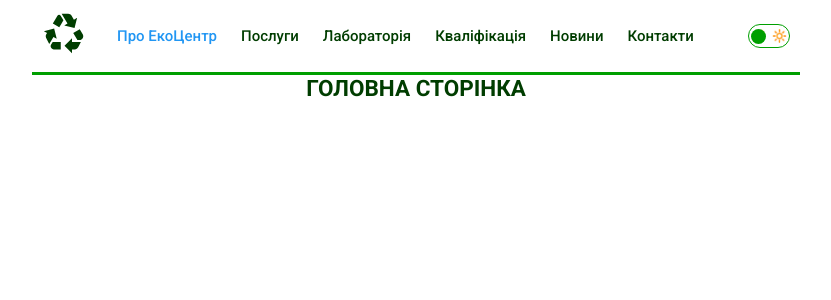
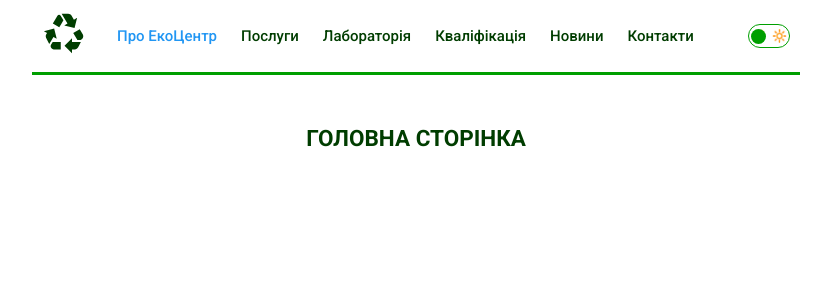
Before and after one commit to Eugensson/ecocenter, a Next.js app: page / in a window 1280 px wide. Shown: the top 300 px of the page, without its empty margins (224-1055 px from the left). Built offline with nearby package versions, Linux system fonts and the light colour scheme.

Commit message:
Update page.jsx

```diff
--- a/src/app/page.jsx
+++ b/src/app/page.jsx
@@ -5,7 +5,7 @@ export const metadata = {
 
 export default function Home() {
   return (
-    <section>
+    <section className="sectionsWrapper">
       <h2>Головна сторінка</h2>
     </section>
   )
```
